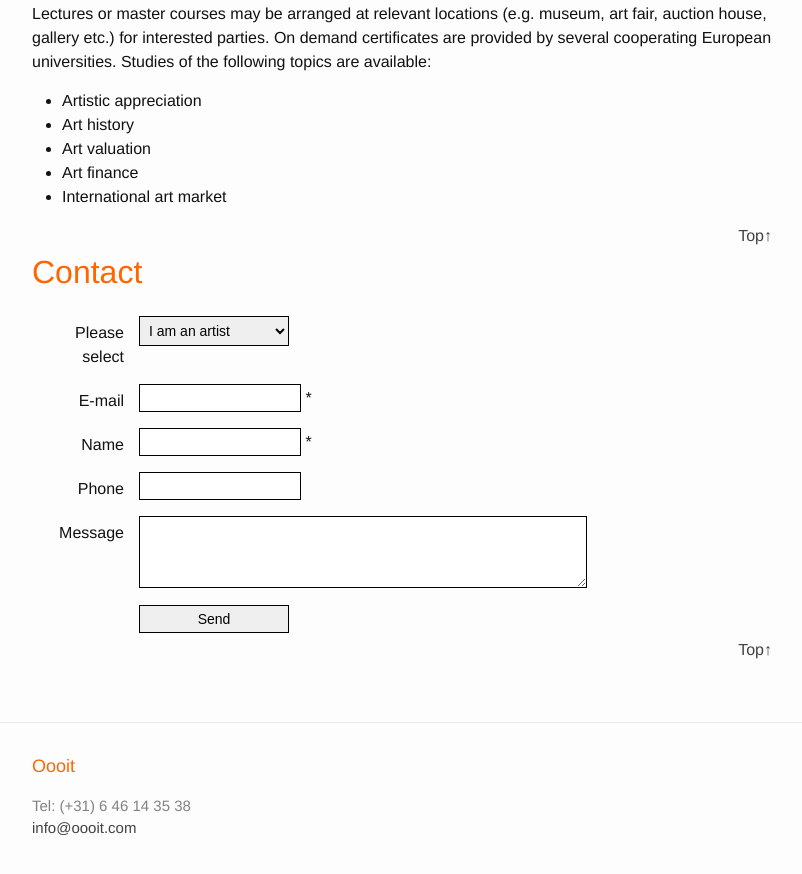
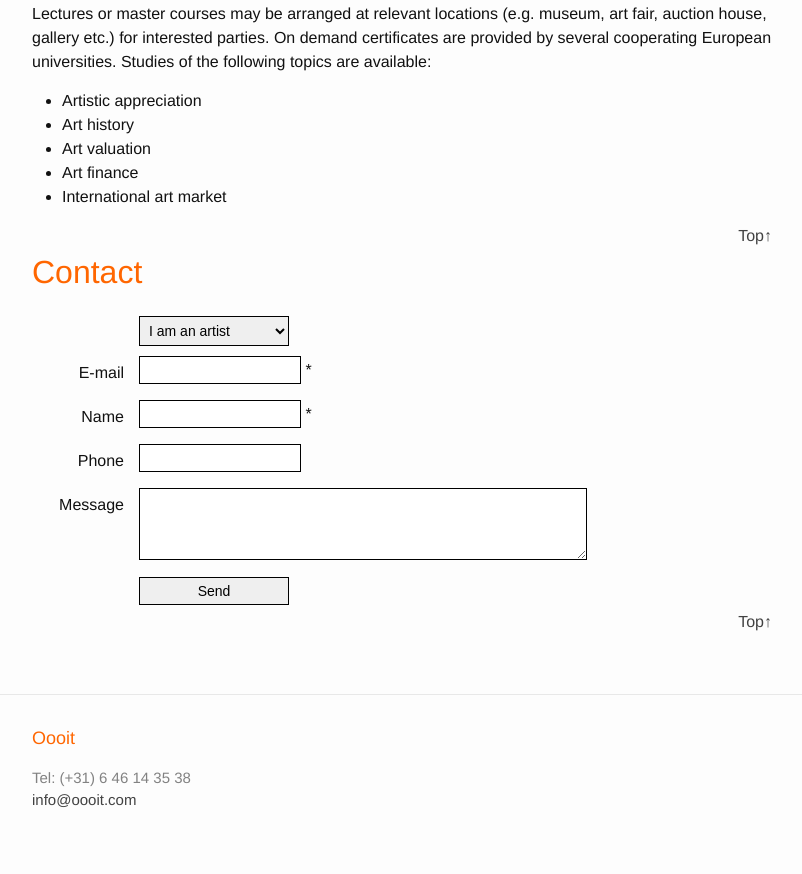
Before and after one commit to emj365/oooit, a Jekyll site: the page built from index.html, in a window 1280 px wide and 900 px high, scrolled down 3596 px. Shown: the top 874 px of the window, without its empty margins (238-1040 px from the left). Built offline with Jekyll 4.4.1, drawn with Linux system fonts in a browser that asks for light colours.

Commit message:
modify form

```diff
--- a/chinese.html
+++ b/chinese.html
@@ -121,7 +121,7 @@ permalink: /chinese/
 
 <form id="message_form" action="{{ site.mailer_url }}" method="POST">
   <fieldset>
-    <label for="contact_im">请选择</label>
+    <label for="contact_im"></label>
     <select id="contact_im" name="message[im]">
       <option>我是艺术家</option>
       <option>我是美术馆负责人</option>
--- a/index.html
+++ b/index.html
@@ -119,7 +119,7 @@ layout: page
 
 <form id="message_form" action="{{ site.mailer_url }}" method="POST">
   <fieldset>
-    <label for="contact_im">Please select</label>
+    <label for="contact_im"></label>
     <select id="contact_im" name="message[im]">
       <option>I am an artist</option>
       <option>I represent a museum</option>
```
